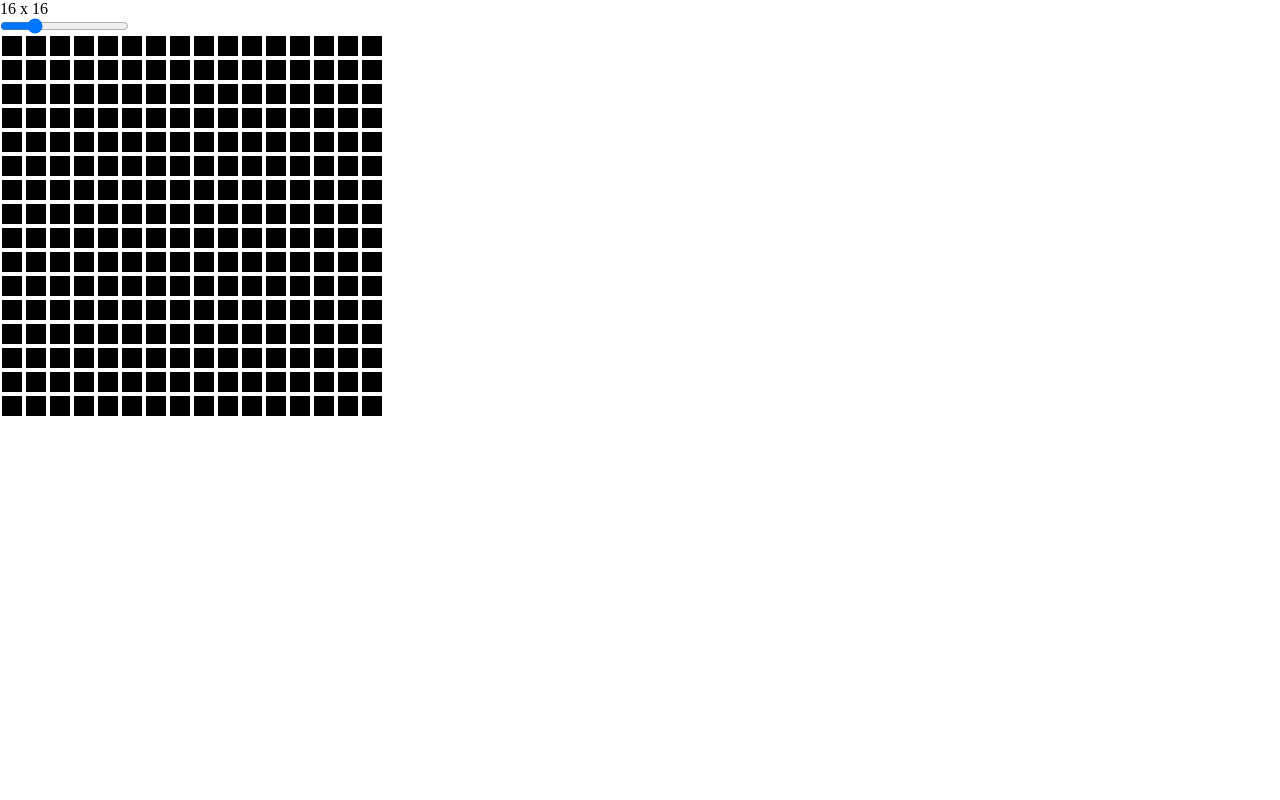
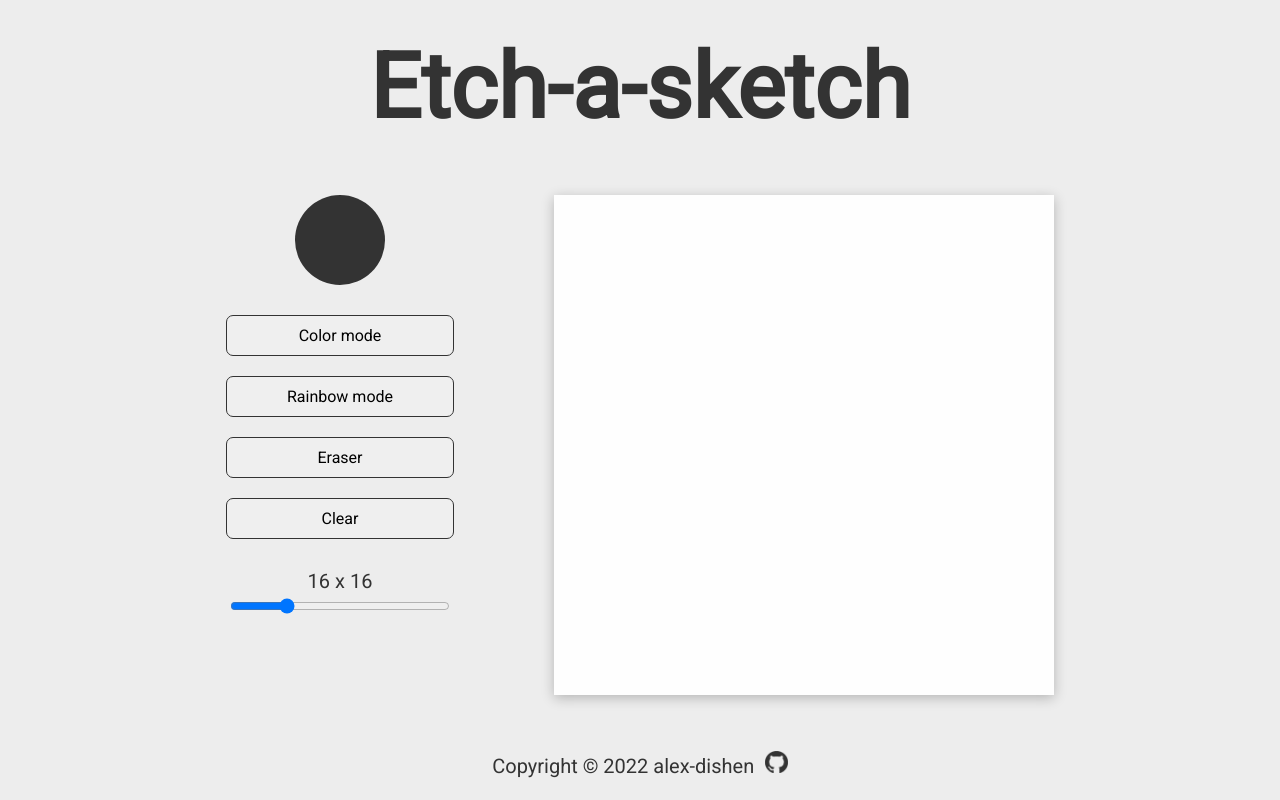
Before and after one commit to alex-dishen/etch-a-sketch, a plain HTML site: page index.html in a window 1280 px wide. Drawn offline with Linux system fonts and the light colour scheme.

Commit message:
Create UI and animations

```diff
--- a/index.html
+++ b/index.html
@@ -8,8 +8,31 @@
     <title>Etch-A-Sketch</title>
 </head>
 <body>
-    <div class="size-value">16 x 16</div>
-    <input class="size-slider" type="range" value="16" min="1" max="64">
-    <div class="board"></div>
+    <header>
+        <h1>Etch-a-sketch</h1>
+    </header>
+
+    <div class="main">
+        <div class="board"></div>
+
+        <div class="settings">
+            <div class="color-panel"></div>
+            <div class="buttons">
+                <button class="color-btn">Color mode</button>
+                <button class="rainbow-btn">Rainbow mode</button>
+                <button class="eraser-btn">Eraser</button>
+                <button class="clear-btn">Clear</button>
+            </div>
+
+            <div class="slider">
+                <div class="size-value">16 x 16</div>
+                <input class="size-slider" type="range" value="16" min="1" max="64">
+            </div>
+        </div>
+    </div>
+
+    <footer>Copyright © 2022 alex-dishen
+        <a href="https://github.com/alex-dishen" target="_blank"><img src="./img/github.png" class="github"></a>
+    </footer>
 </body>
 </html>
--- a/script.js
+++ b/script.js
@@ -1,21 +1,21 @@
-const board = document.querySelector('.board');
-const sizeValue = document.querySelector('.size-value');
-const sizeSlider = document.querySelector('.size-slider');
+const colorBtn = document.querySelector('.color-btn');
+const rainbowBtn = document.querySelector('.rainbow-btn');
+const eraserBtn = document.querySelector('.eraser-btn');
 
-
-function createSquares() {
-    for (let i = 0; i < 256; i++) {
-        const square = document.createElement('div');
-        square.classList.add('square');
-        board.appendChild(square);
-        square.addEventListener('mousedown', () => {
-            square.style.backgroundColor = 'blue'
-        })
-    }
+function colorButton(coloredButton, firstToRemove, secondToRemove) {
+    coloredButton.classList.add('colored-button');
+    firstToRemove.classList.remove('colored-button');
+    secondToRemove.classList.remove('colored-button');
 }
 
-sizeSlider.addEventListener('input', () => {
-    sizeValue.textContent = `${sizeSlider.value} x ${sizeSlider.value}`
-})
+colorBtn.addEventListener('click', () => {
+    colorButton(colorBtn, rainbowBtn, eraserBtn);
+});
 
-createSquares()
+rainbowBtn.addEventListener('click', () => {
+    colorButton(rainbowBtn, colorBtn, eraserBtn);
+});
+
+eraserBtn.addEventListener('click', () => {
+    colorButton(eraserBtn, colorBtn, rainbowBtn);
+});
--- a/style.css
+++ b/style.css
@@ -1,20 +1,118 @@
+@import url('https://fonts.googleapis.com/css2?family=Roboto:wght@400&display=swap');
+
 * {
     box-sizing: border-box;
     padding: 0;
     margin: 0;
-    border: 0;
   }
 
-.board {
+body {
+    font-family: 'Roboto', sans-serif;
+    background-color: #ededed;
+    color: #333;
+    height: 100vh;
     display: flex;
-    flex-wrap: wrap;
-    height: 384px;
-    width: 384;
+    flex-direction: column;
 }
 
-.square {
-    height: 20px;
-    width: 20px;
-    background-color: black;
-    margin: 2px;
+/* HEAD */
+
+header{
+    font-size: 45px;
+    text-align: center;
+    padding: 35px;
 }
+
+/* MAIN */
+
+.main {
+    flex: 1;
+    display: flex;
+    flex-direction: row-reverse;
+    justify-content: center;
+    flex-wrap: wrap;
+    gap: 100px;
+    margin: 20px 30px 0px 30px;
+}
+
+.board {
+    background-color: #fefefe;
+    height: 500px;
+    width: 500px;
+    box-shadow: 0px 3px 12px rgb(0 0 0 / 24%);
+}
+
+.settings {
+    display: flex;
+    flex-direction: column;
+    align-items: center;
+    gap: 30px;
+}
+
+.color-panel {
+    height: 90px;
+    width: 90px;
+    background-color: #333;
+    border-radius: 50%;
+    cursor: pointer;
+    transition: transform 0.2s ease-in-out;
+}
+
+.color-panel:hover {
+    transform: scale(1.05);
+}
+
+.buttons {
+    display: flex;
+    flex-direction: column;
+    gap: 20px;
+}
+
+button {
+    font-family: inherit;
+    cursor: pointer;
+    font-size: 16px;
+    padding: 10px 60px;
+    border-radius: 7px;
+    border: 1px solid #333;
+    transition: transform 0.2s ease-in-out;
+}
+
+button:hover {
+    transform: scale(1.05);
+}
+
+.colored-button{
+    background-color: #333;
+    color: #ededed;
+}
+
+.size-value {
+    text-align: center;
+    font-size: 20px;
+    margin-bottom: 5px;
+}
+
+.size-slider {
+    width: 220px;
+}
+
+/* FOOTER */
+
+footer {
+    text-align: center;
+    padding: 10px;
+    font-size: 20px;
+    padding-bottom: 22px;
+    margin-top: 20px;
+}
+
+.github {
+    height: 22px;
+    margin-left: 6px;
+    transition: transform 0.4s ease-in-out;
+}
+
+.github:hover {
+    transform: rotate(360deg) scale(1.2);
+}
```
Also changed, not shown: img/github.png (added).
